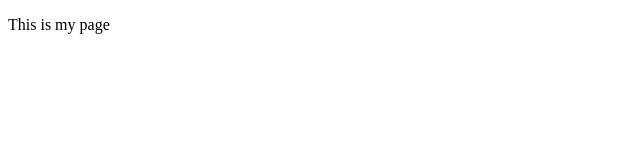
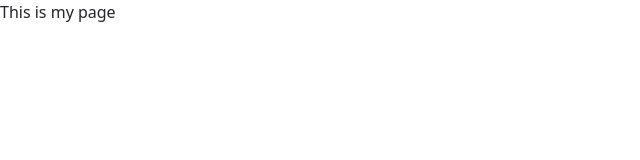
Before and after one commit to alexortiz04/alexortiz04.github.io, a plain HTML site: page index.html in a window 1280 px wide. Shown: the whole page, without its empty margins (0-640 px from the left). Drawn offline with nearby package versions, Linux system fonts and the light colour scheme.

Commit message:
added bootstrap

```diff
--- a/index.html
+++ b/index.html
@@ -3,7 +3,8 @@
 <head>
     <meta charset="UTF-8">
     <meta name="viewport" content="width=device-width, initial-scale=1.0">
-    <title>Document</title>
+    <title>Alex O</title>
+    <link href="https://cdn.jsdelivr.net/npm/bootstrap@5.3.3/dist/css/bootstrap.min.css" rel="stylesheet" integrity="sha384-QWTKZyjpPEjISv5WaRU9OFeRpok6YctnYmDr5pNlyT2bRjXh0JMhjY6hW+ALEwIH" crossorigin="anonymous">
 </head>
 <body>
     <p>This is my page</p>
```
